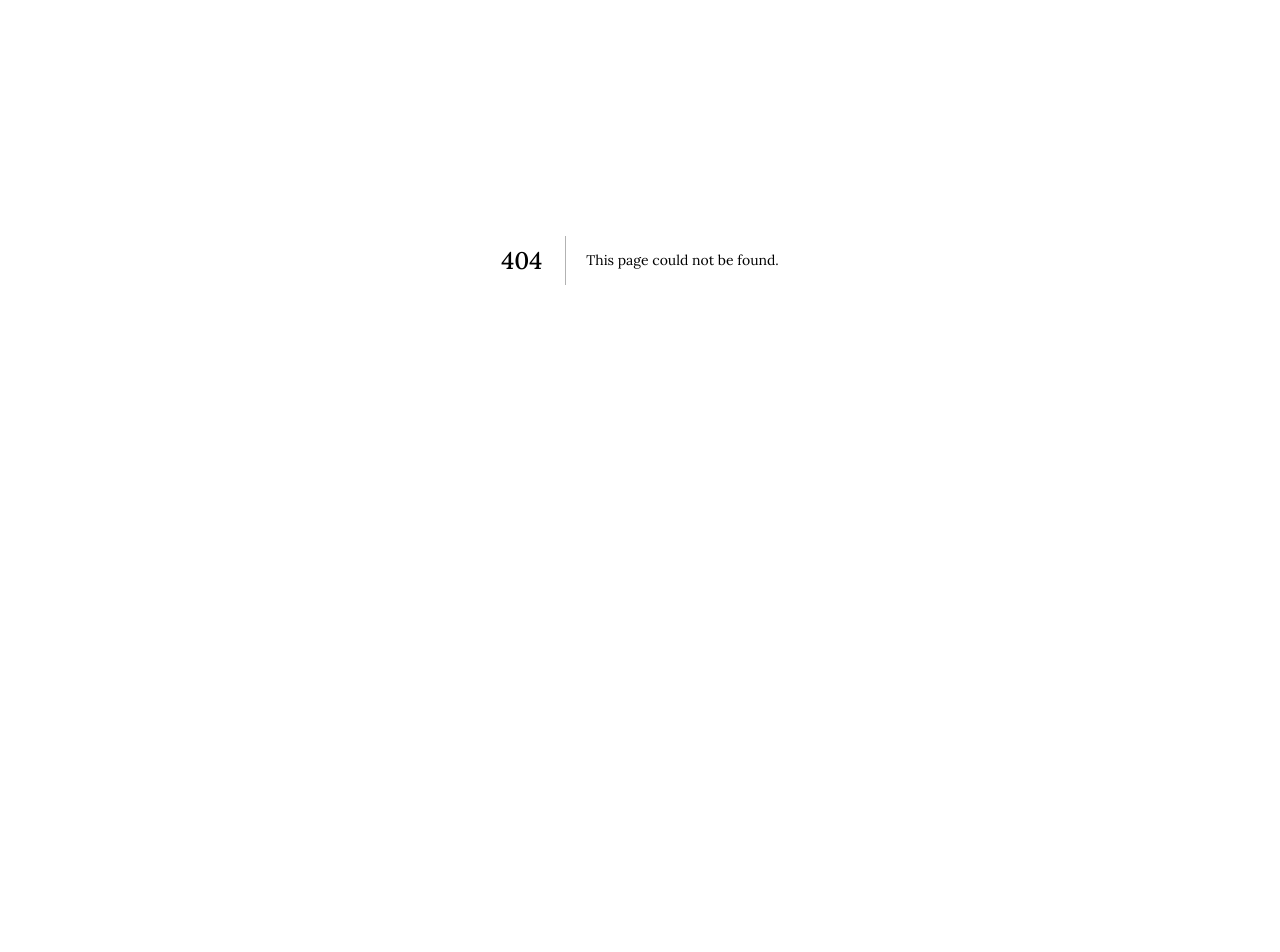
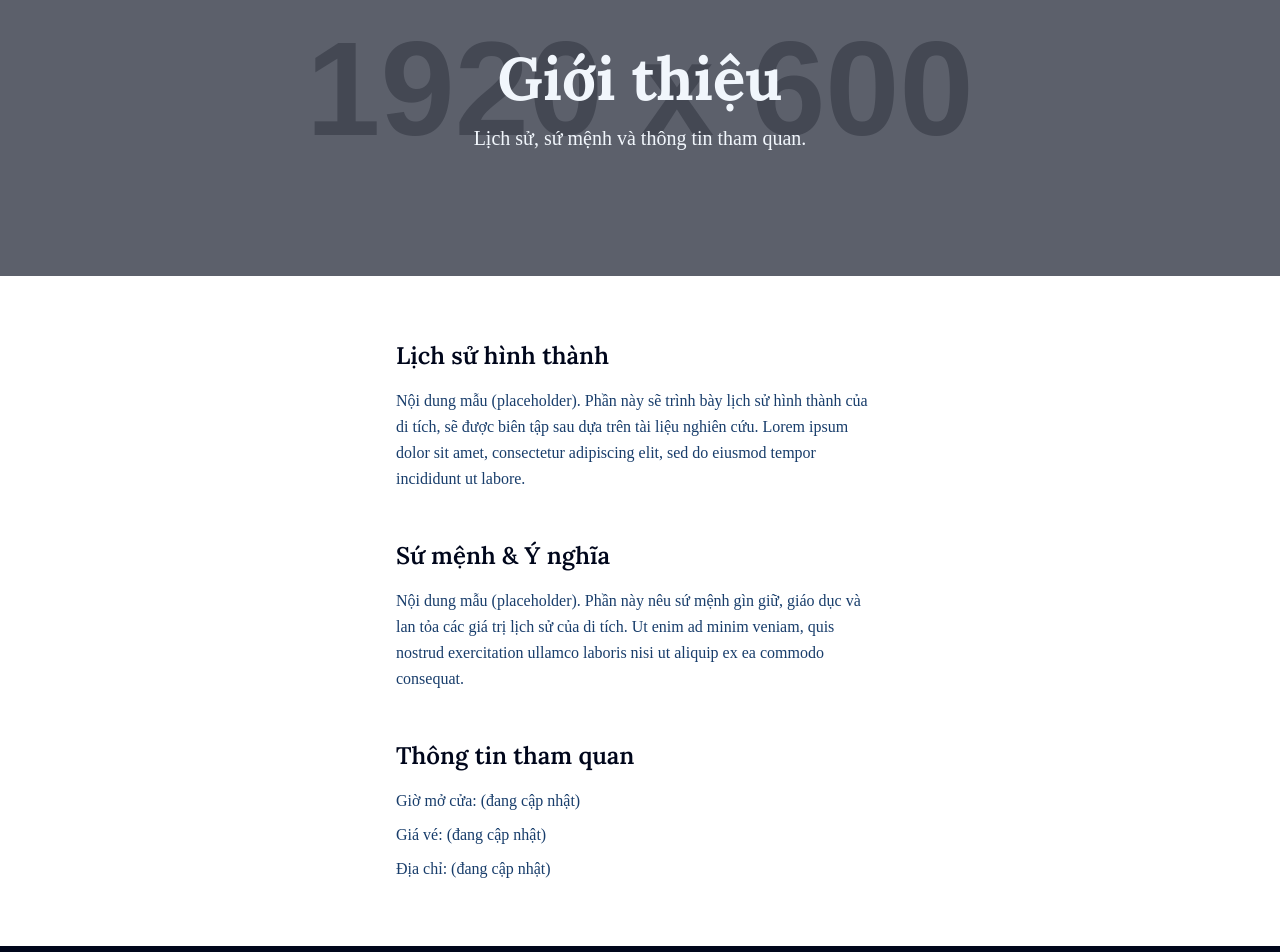
Before and after one commit to lvnam96/cn-dx23tt10-levannam-website-nextjs, a Next.js app: page /gioi-thieu in a window 1280 px wide. Before the commit this address had no page. Shown: the part 140-1092 px from the top of the page. Before the commit the page ends 800 px from the top, so only its background shows below. Built offline with nearby package versions, Linux system fonts and the light colour scheme.

Commit message:
feat: implement about page (placeholder long-form content)

```diff
--- /dev/null
+++ b/app/(public)/gioi-thieu/page.tsx
@@ -0,0 +1,56 @@
+import type { Metadata } from 'next'
+import { PageHero } from '@/components/public/PageHero'
+
+export const metadata: Metadata = {
+  title: 'Giới thiệu',
+  description: 'Lịch sử hình thành, sứ mệnh và thông tin tham quan Đền thờ Bác.',
+  openGraph: {
+    title: 'Giới thiệu | Đền thờ Bác',
+    description: 'Lịch sử hình thành, sứ mệnh và thông tin tham quan Đền thờ Bác.',
+    type: 'website',
+  },
+}
+
+export default function AboutPage() {
+  return (
+    <>
+      <PageHero
+        title="Giới thiệu"
+        subtitle="Lịch sử, sứ mệnh và thông tin tham quan."
+        image="https://placehold.co/1920x600?text=Gioi+thieu"
+        size="sm"
+      />
+      <article className="mx-auto max-w-prose px-4 py-16 leading-relaxed">
+        {/* CONTENT: replace with real history text */}
+        <section className="mb-12">
+          <h2 className="mb-4 text-2xl font-semibold">Lịch sử hình thành</h2>
+          <p className="text-muted-foreground">
+            Nội dung mẫu (placeholder). Phần này sẽ trình bày lịch sử hình thành của di
+            tích, sẽ được biên tập sau dựa trên tài liệu nghiên cứu. Lorem ipsum dolor sit
+            amet, consectetur adipiscing elit, sed do eiusmod tempor incididunt ut labore.
+          </p>
+        </section>
+
+        {/* CONTENT: replace with real mission text */}
+        <section className="mb-12">
+          <h2 className="mb-4 text-2xl font-semibold">Sứ mệnh &amp; Ý nghĩa</h2>
+          <p className="text-muted-foreground">
+            Nội dung mẫu (placeholder). Phần này nêu sứ mệnh gìn giữ, giáo dục và lan tỏa
+            các giá trị lịch sử của di tích. Ut enim ad minim veniam, quis nostrud
+            exercitation ullamco laboris nisi ut aliquip ex ea commodo consequat.
+          </p>
+        </section>
+
+        {/* CONTENT: replace with real visit info (hours, ticket, address) */}
+        <section>
+          <h2 className="mb-4 text-2xl font-semibold">Thông tin tham quan</h2>
+          <ul className="space-y-2 text-muted-foreground">
+            <li>Giờ mở cửa: (đang cập nhật)</li>
+            <li>Giá vé: (đang cập nhật)</li>
+            <li>Địa chỉ: (đang cập nhật)</li>
+          </ul>
+        </section>
+      </article>
+    </>
+  )
+}
```
